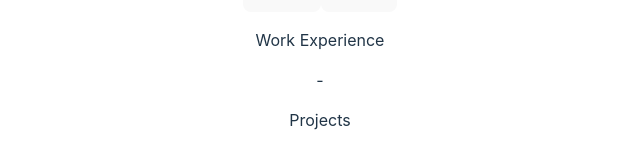
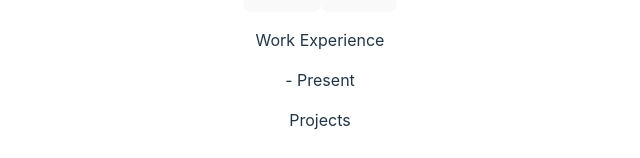
Before and after one commit to simoneschiavo/cv-application, a React (Vite) app: page / in a window 1280 px wide. Shown: the part 554-712 px from the top of the page, without its empty margins (320-960 px from the left). Built offline with nearby package versions, Linux system fonts and the light colour scheme.

Commit message:
fix: handle empty dates in DateRangeFormatted

```diff
--- a/src/components/DateRangeFormatted.jsx
+++ b/src/components/DateRangeFormatted.jsx
@@ -10,7 +10,7 @@ export default function DateRangeFormatted({ startDate, endDate }) {
   return (
     <>
       <p className="date-range">
-        {formatDate(startDate)} -{" "}
+        {startDate === '' ? '' : formatDate(startDate)} -{" "}
         {endDate === "" ? "Present" : formatDate(endDate)}
       </p>
     </>
--- a/src/components/Resume.jsx
+++ b/src/components/Resume.jsx
@@ -1,4 +1,5 @@
 import { useState } from "react";
+import DateRangeFormatted from "./DateRangeFormatted";
 
 export default function Resume({ formData }) {
   return (
@@ -32,9 +33,7 @@ export default function Resume({ formData }) {
           <div key={workExperience.id}>
             <div className="section-row">
               <p className="job-title">{workExperience.jobTitle}</p>
-              <p className="experience-time">
-                {workExperience.startDate} - {workExperience.endDate}
-              </p>
+              <DateRangeFormatted startDate={workExperience.startDate} endDate={workExperience.endDate} />
             </div>
             <div className="company-and-location">
               <p className="company-name">{workExperience.companyName}</p>
```
